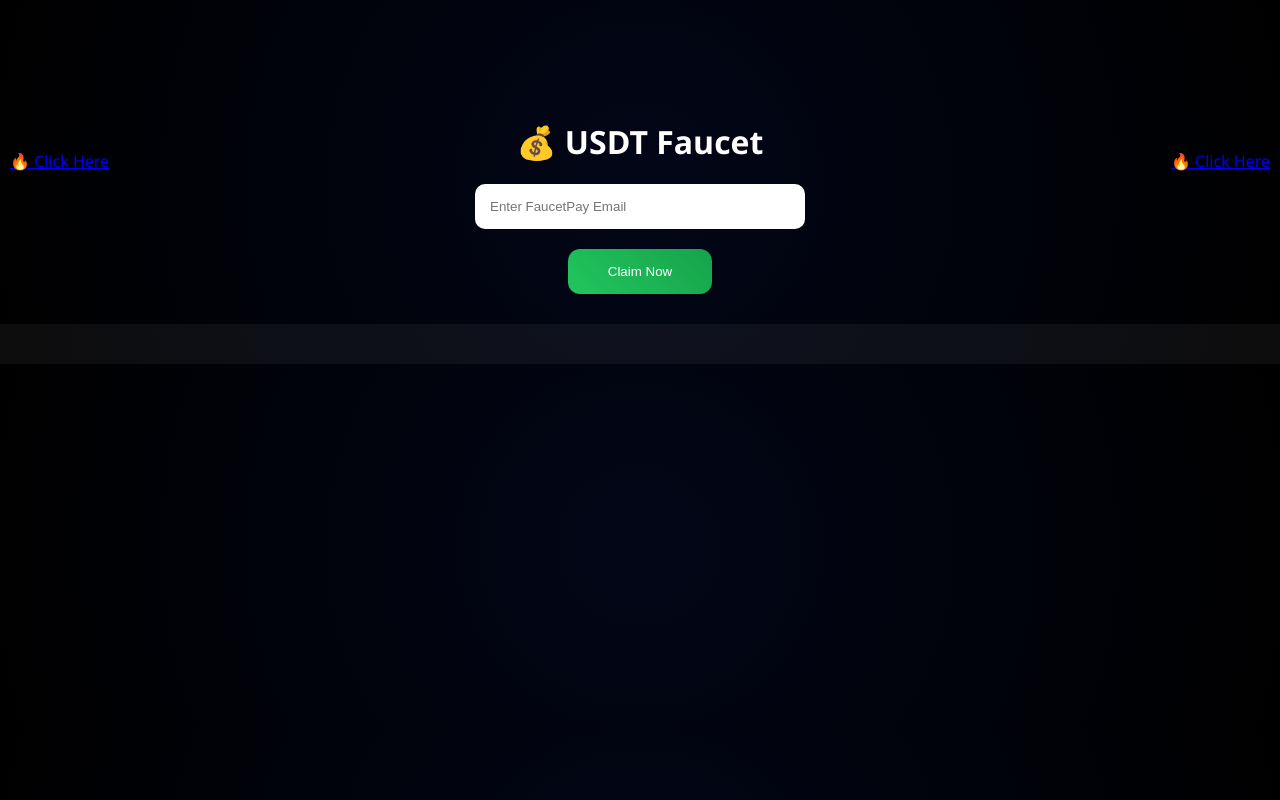
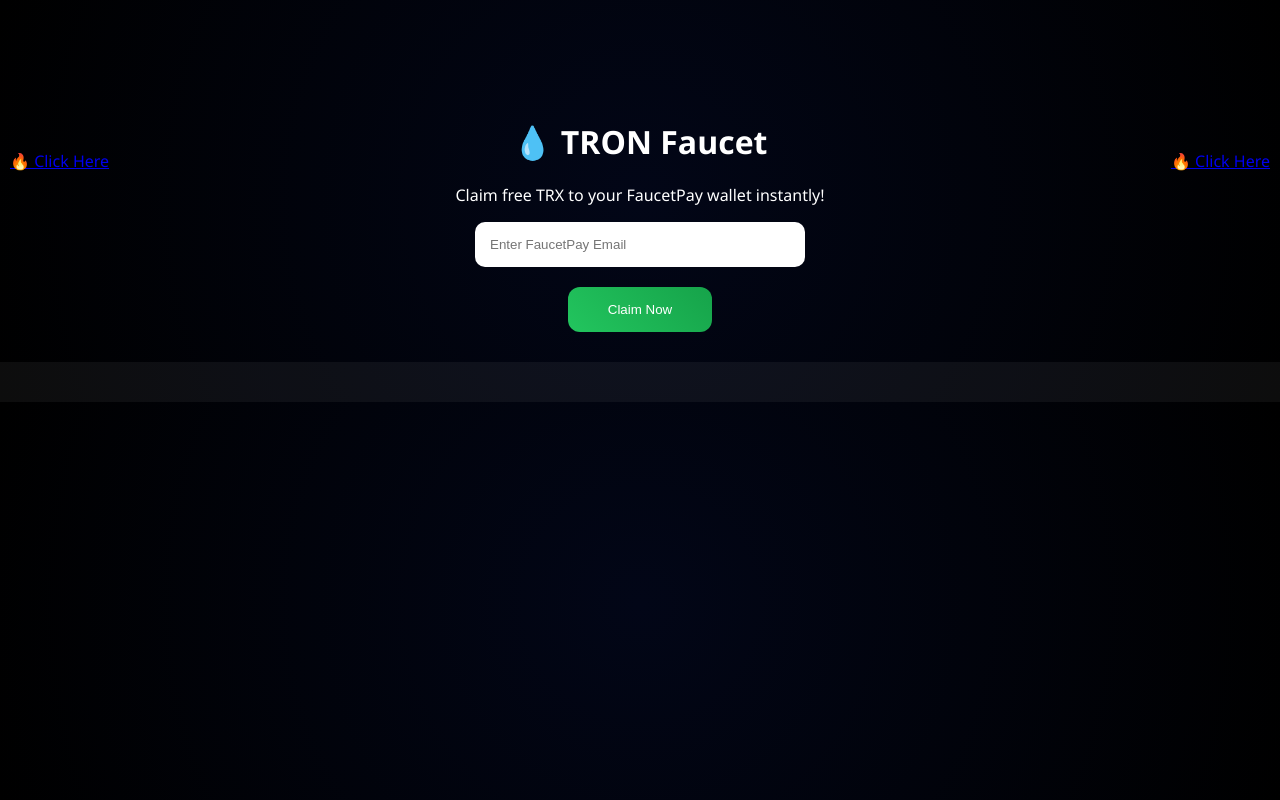
Before and after one commit to astra321123/faucet-usdt-free, a website: page public/index.html in a window 1280 px wide. Drawn offline with Linux system fonts and the light colour scheme.

Commit message:
Update index.html

```diff
--- a/public/index.html
+++ b/public/index.html
@@ -2,9 +2,8 @@
 <html lang="en">
 <head>
 <meta charset="UTF-8">
-<title>USDT Faucet</title>
+<title>TRON Faucet</title>
 <link rel="stylesheet" href="style.css">
-
 <script src="https://challenges.cloudflare.com/turnstile/v0/api.js" async defer></script>
 
 <!-- Ad #2 -->
@@ -14,7 +13,6 @@
 <script src="https://pl29002539.profitablecpmratenetwork.com/18/02/77/180277a5c1ee0de2c582077f5a72d272.js"></script>
 
 </head>
-
 <body>
 
 <!-- TOP BANNER -->
@@ -41,7 +39,8 @@
 </div>
 
 <div class="container">
-    <h1>💰 USDT Faucet</h1>
+    <h1>💧 TRON Faucet</h1>
+    <p>Claim free TRX to your FaucetPay wallet instantly!</p>
 
     <input type="text" id="wallet" placeholder="Enter FaucetPay Email">
 
```
